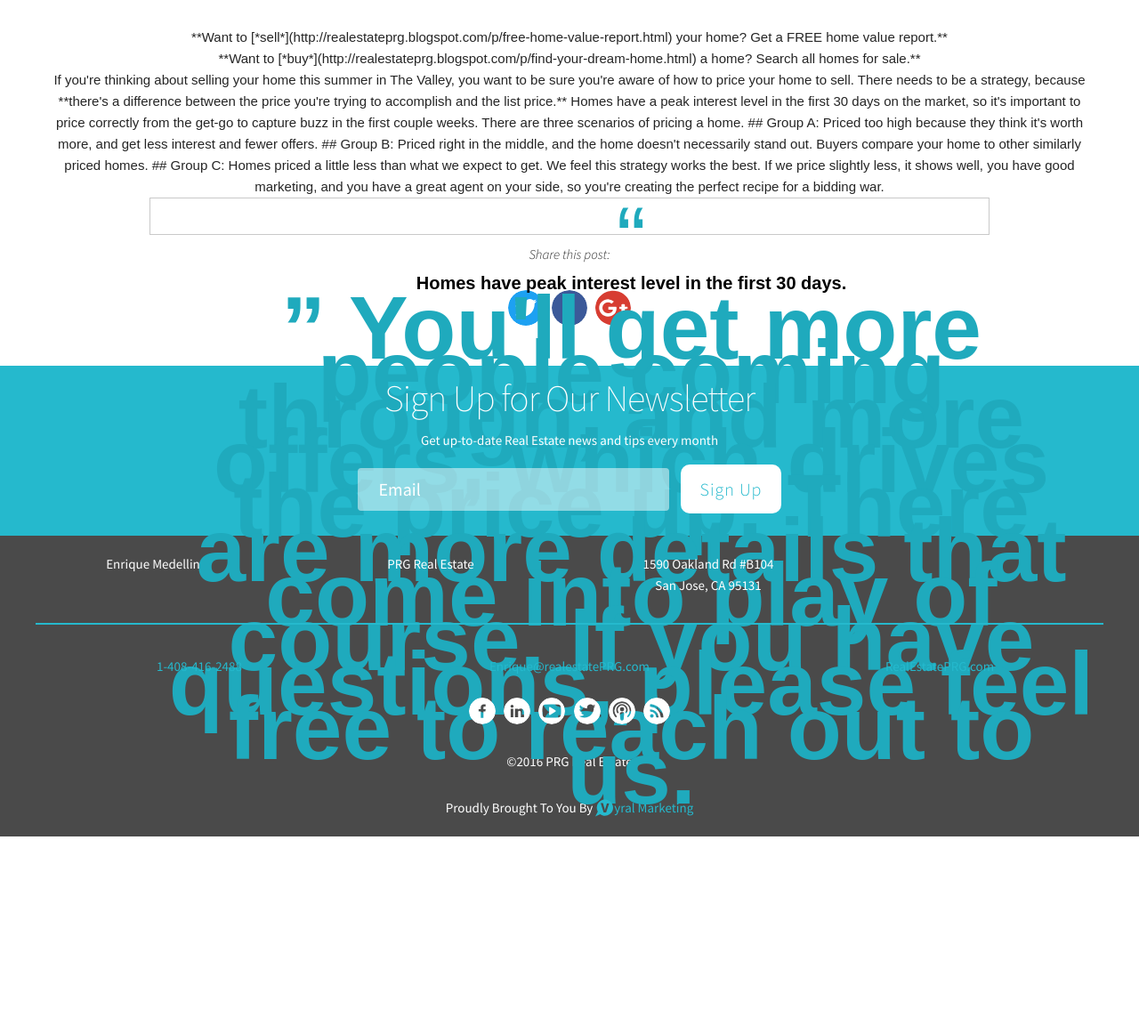
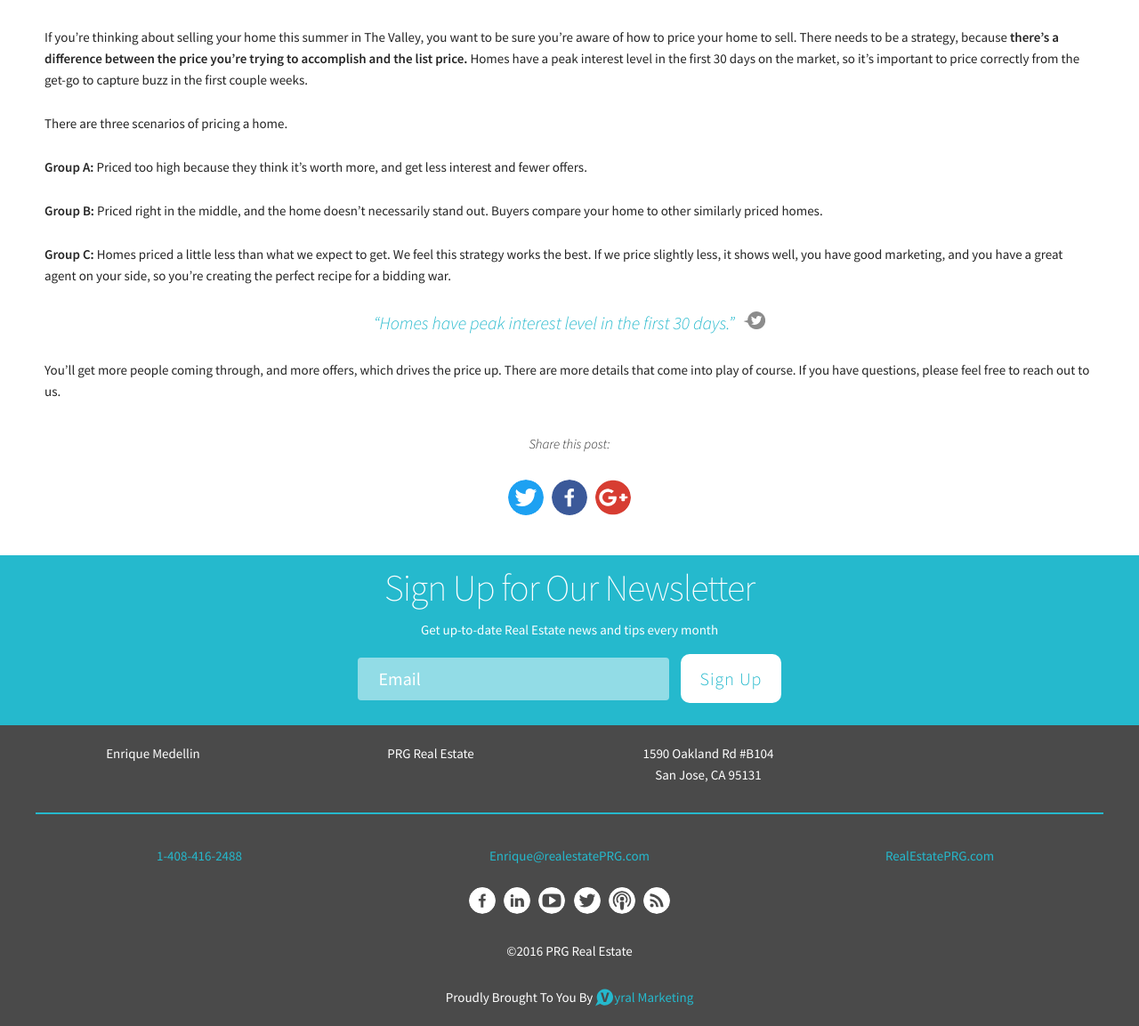
Before and after one commit to Vyralmarketing/Escrow, a Jekyll site: the page built from _posts/2016-07-01-price-to-sell-this-summer-in-valley.md, in a window 1280 px wide and 1400 px high, scrolled down 1051 px. Shown: the part 247-1400 px from the top of the window at 89% size. Built offline with Jekyll 4.4.1, drawn with Linux system fonts in a browser that asks for light colours; before the commit the page ends 2238 px from its top, so only the background shows below that; some of the changed lines change nothing that is shown.

Commit message:
Updated '/_posts/2016-07-01-price-to-sell-this-summer-in-valley.md' via CloudCannon

```diff
--- a/_posts/2016-07-01-price-to-sell-this-summer-in-valley.md
+++ b/_posts/2016-07-01-price-to-sell-this-summer-in-valley.md
@@ -9,49 +9,20 @@ modified_time: '2016-07-05T09:32:00.579-07:00'
 thumbnail: https://img.youtube.com/vi/4X1X3wELrrY/default.jpg
 blogger_id: tag:blogger.com,1999:blog-4989041625897431522.post-1303210117743558759
 blogger_orig_url: http://realestateprg.blogspot.com/2016/07/price-to-sell-this-summer-in-valley.html
+pullquote: Homes have peak interest level in the first 30 days.
 ---
 
-<div class="embed-container" style="text-align: center;"><!--insert embed code
-here-->   <iframe allowfullscreen="" frameborder="0" height="270"
-src="https://www.youtube.com/embed/4X1X3wELrrY" width="480"></iframe>
-<!--end-->
-<div style="text-align: center;"><span style="font-family: &quot;arial&quot; ,
-&quot;helvetica&quot; , sans-serif;">**Want to
-[*sell*](http://realestateprg.blogspot.com/p/free-home-value-report.html) your
-home? Get a FREE home value report.**<div style="text-align: center;"><span
-style="font-family: &quot;arial&quot; , &quot;helvetica&quot; ,
-sans-serif;">**Want to
-[*buy*](http://realestateprg.blogspot.com/p/find-your-dream-home.html) a home?
-Search all homes for sale.**<div style="text-align: center;">
-If you're thinking about selling your home this summer in The Valley, you want
-to be sure you're aware of how to price your home to sell. There needs to be a
-strategy, because **there's a difference between the price you're trying to
-accomplish and the list price.** Homes have a peak interest level in the first
-30 days on the market, so it's important to price correctly from the get-go to
-capture buzz in the first couple weeks.
+<iframe allowfullscreen="" frameborder="0" height="270" src="https://www.youtube.com/embed/4X1X3wELrrY" width="480"></iframe>
+If you're thinking about selling your home this summer in The Valley, you want to be sure you're aware of how to price your home to sell. There needs to be a strategy, because **there's a difference between the price you're trying to accomplish and the list price.** Homes have a peak interest level in the first 30 days on the market, so it's important to price correctly from the get-go to capture buzz in the first couple weeks.
 
 There are three scenarios of pricing a home.
 
-## Group A: Priced too high because they think it's worth more, and get less
-interest and fewer offers.
+**Group A:** Priced too high because they think it's worth more, and get less interest and fewer offers.
 
-## Group B: Priced right in the middle, and the home doesn't necessarily stand
-out. Buyers compare your home to other similarly priced homes.
+**Group B:** Priced right in the middle, and the home doesn't necessarily stand out. Buyers compare your home to other similarly priced homes.
 
-## Group C: Homes priced a little less than what we expect to get. We feel
-this strategy works the best. If we price slightly less, it shows well, you
-have good marketing, and you have a great agent on your side, so you're
-creating the perfect recipe for a bidding war.
+**Group C:** Homes priced a little less than what we expect to get. We feel this strategy works the best. If we price slightly less, it shows well, you have good marketing, and you have a great agent on your side, so you're creating the perfect recipe for a bidding war.
 
-<div style="border: solid 1px #c9c9c9; display: block; margin: 0 auto;
-padding: 20px 10px; width: 80%;"><span style="color: #1faabd; display: block;
-float: left; font-family: &quot;arial&quot; , sans-serif; font-size: 100px;
-line-height: 50px; position: absolute;">“
-<div style="color: black; font-size: 20px; font-weight: bold; margin: 0 auto;
-padding: 0 10px; text-align: center;">Homes have peak interest level in the
-first 30 days.
-<span style="color: #1faabd; display: block; float: right; font-family:
-&quot;arial&quot; , sans-serif; font-size: 100px; line-height: 50px;">”
-You'll get more people coming through, and more offers, which drives the price
-up. There are more details that come into play of course. If you have
-questions, please feel free to reach out to us.
+<a href="https://twitter.com/home/?status={{page.pullquote}}%20{{site.url}}{{page.url}}%20via%40{{site.data.settings.socials.twitter | remove: 'https://twitter.com/'}}" target='_blank' class="pullquote">&#8220;{{page.pullquote}}&#8221;</a>
+
+You'll get more people coming through, and more offers, which drives the price up. There are more details that come into play of course. If you have questions, please feel free to reach out to us.
```
